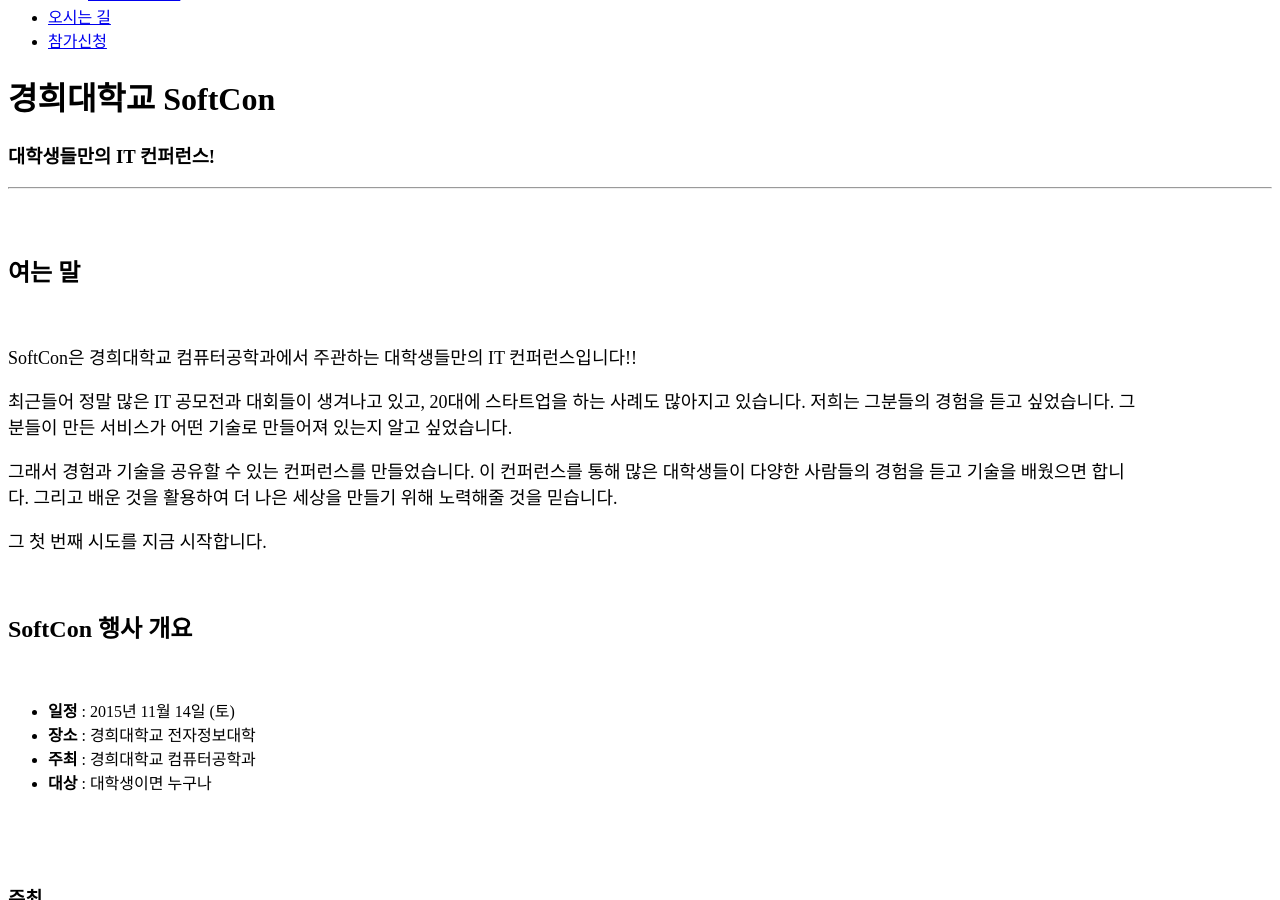
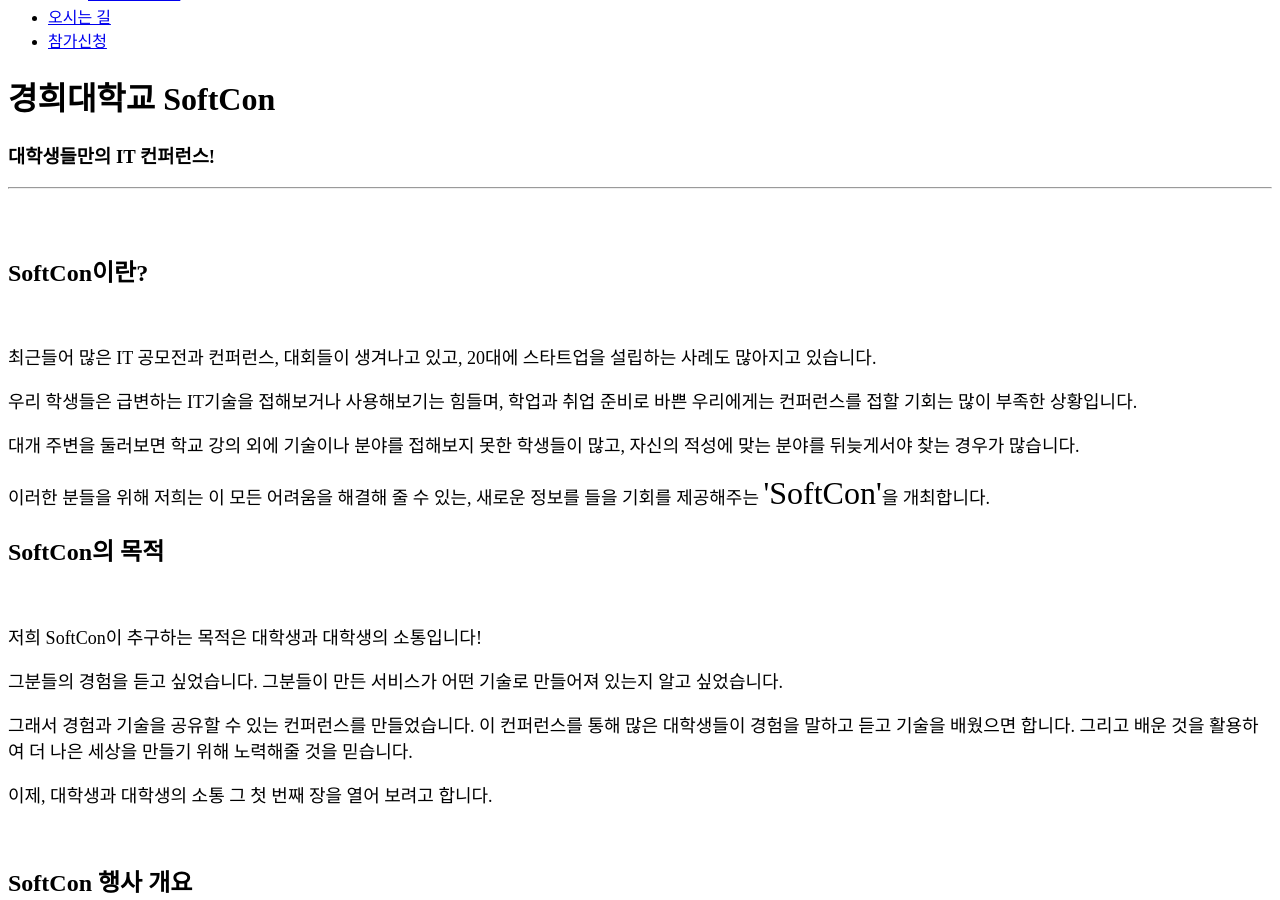
Before and after one commit to khusoftcon/khusoftcon.github.io, a Jekyll site: the page built from index.html, in a window 1280 px wide and 900 px high, scrolled down 362 px. Built offline with Jekyll 4.4.1, drawn with Linux system fonts in a browser that asks for light colours.

Commit message:
main-post
main-post
purpose

```diff
--- a/_includes/main.html
+++ b/_includes/main.html
@@ -7,13 +7,18 @@
 
 <!-- About Section -->
 <section id="about-opening" class="opening text-left">
-  <h2>여는 말</h2><br/>
+  <h2>SoftCon이란?</h2><br/>
   <section class="text-justify" style="width:90%;">
-    <p class="opening content">SoftCon은 경희대학교 컴퓨터공학과에서 주관하는 대학생들만의 IT 컨퍼런스입니다!!</p>
-    <p class="opening content">최근들어 정말 많은 IT 공모전과 대회들이 생겨나고 있고, 20대에 스타트업을 하는 사례도 많아지고 있습니다. 저희는 그분들의 경험을 듣고 싶었습니다. 그분들이 만든 서비스가 어떤 기술로 만들어져 있는지 알고 싶었습니다.</p>
-    <p class="opening content">그래서 경험과 기술을 공유할 수 있는 컨퍼런스를 만들었습니다. 이 컨퍼런스를 통해 많은 대학생들이 다양한 사람들의 경험을 듣고 기술을 배웠으면 합니다. 그리고 배운 것을 활용하여 더 나은 세상을 만들기 위해 노력해줄 것을 믿습니다.</p>
-    <p class="opening content">그 첫 번째 시도를 지금 시작합니다.</p>
+    <p class="opening content">최근들어 많은 IT 공모전과 컨퍼런스, 대회들이 생겨나고 있고, 20대에 스타트업을 설립하는 사례도 많아지고 있습니다.</p>
+    <p class="opening content">우리 학생들은 급변하는 IT기술을 접해보거나 사용해보기는 힘들며, 학업과 취업 준비로 바쁜 우리에게는 컨퍼런스를 접할 기회는 많이 부족한 상황입니다.</p>
+    <p class="opening content">대개 주변을 둘러보면 학교 강의 외에 기술이나 분야를 접해보지 못한 학생들이 많고, 자신의 적성에 맞는 분야를 뒤늦게서야 찾는 경우가 많습니다.</p>
+    <p class="opening content">이러한 분들을 위해 저희는 이 모든 어려움을 해결해 줄 수 있는, 새로운 정보를 들을 기회를 제공해주는 <font size="6" font-face="굴림">'SoftCon'</font>을 개최합니다.</p>
   </section>
+  <h2>SoftCon의 목적</h2><br/>
+  <p class="opening content">저희 SoftCon이 추구하는 목적은 대학생과 대학생의 소통입니다!</p>
+  <p class="opening content">그분들의 경험을 듣고 싶었습니다. 그분들이 만든 서비스가 어떤 기술로 만들어져 있는지 알고 싶었습니다.</p>
+  <p class="opening content">그래서 경험과 기술을 공유할 수 있는 컨퍼런스를 만들었습니다. 이 컨퍼런스를 통해 많은 대학생들이 경험을 말하고 듣고 기술을 배웠으면 합니다. 그리고 배운 것을 활용하여 더 나은 세상을 만들기 위해 노력해줄 것을 믿습니다.</p>
+  <p class="opening content">이제, 대학생과 대학생의 소통 그 첫 번째 장을 열어 보려고 합니다.</p>
 </section>
 
 <section id="about-intro" class="text-left">
```
